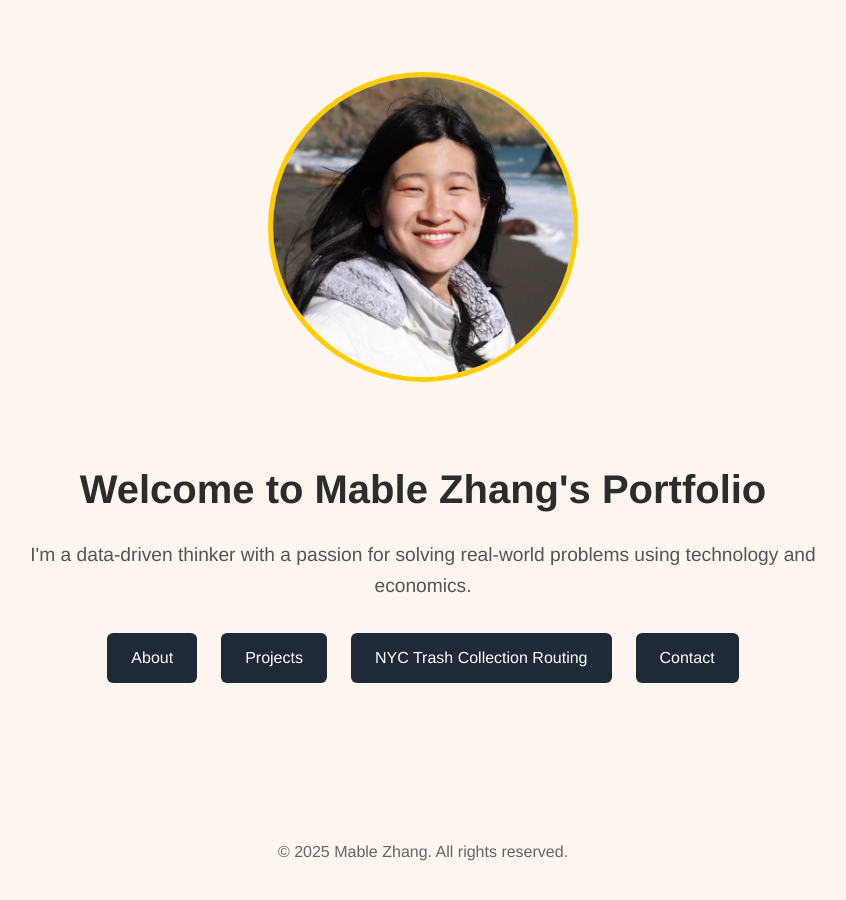
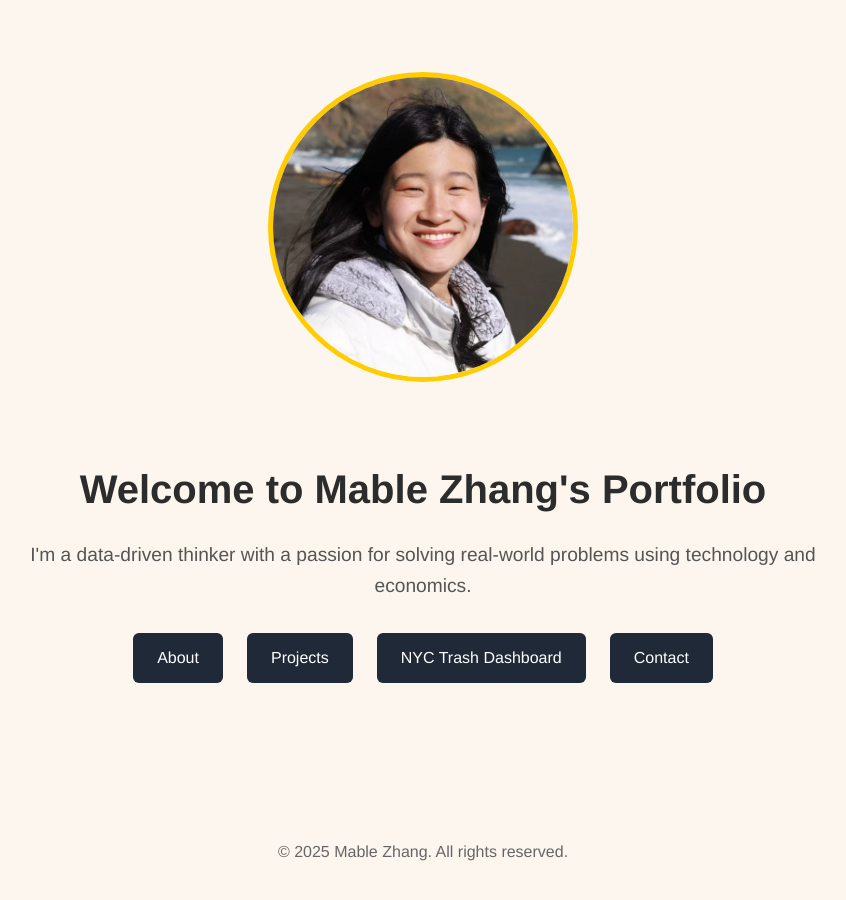
Before and after one commit to mablezhang2003/mablezhang2003.github.io, a React (Create React App) app: page / in a window 1280 px wide. Shown: the whole page, without its empty margins (217-1063 px from the left). Built offline with nearby package versions, Linux system fonts and the light colour scheme; the HTML template or start-up script is replaced by a standard one.

Commit message:
edit title

```diff
--- a/src/pages/Welcome.js
+++ b/src/pages/Welcome.js
@@ -12,7 +12,7 @@ const Welcome = () => {
       <div style={buttonGroup}>
         <Link to="/about" style={button}>About</Link>
         <Link to="/projects" style={button}>Projects</Link>
-        <Link to="/nyc311data" style={button}>NYC Trash Collection Routing</Link>
+        <Link to="/nyc311data" style={button}>NYC Trash Dashboard</Link>
         <Link to="/contact" style={button}>Contact</Link>
       </div>
     </div>
```
